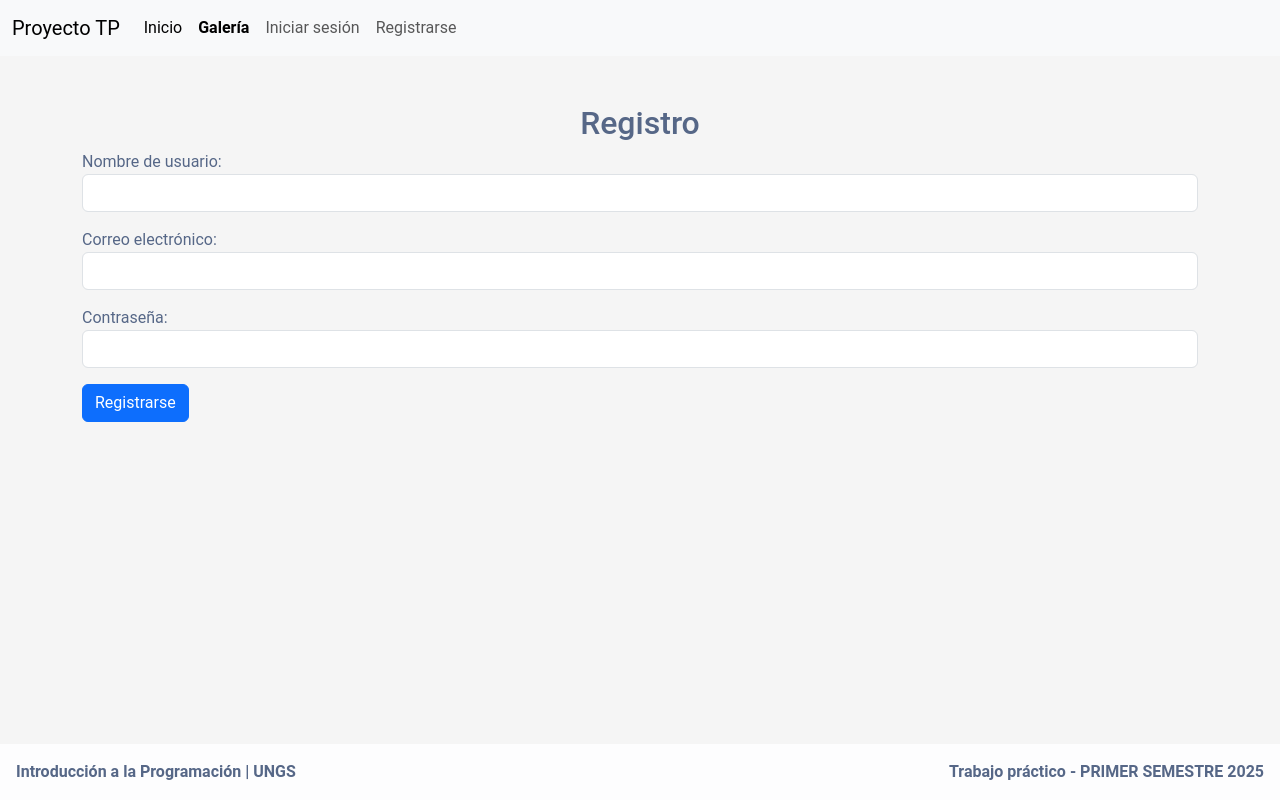
After one commit to kairayary/TP-POKEDEX, a Django app: page /register/ in a window 1280 px wide. The commit adds this page. Run offline with Django 5.2, Linux system fonts and the light colour scheme; some libraries are stand-ins or nearby versions.

Commit message:
Desarrollo de la lógica y funcionabilidad del registro de usuario, creación función register, ruta y html

```diff
--- a/app/templates/header.html
+++ b/app/templates/header.html
@@ -34,9 +34,13 @@
                         <a class="nav-link" href="{% url 'exit' %}">Salir</a> {% else %}
                         <a class="nav-link" href="{% url 'login' %}">Iniciar sesión</a> {% endif %}
                     </li>
+                    {% if not request.user.is_authenticated %}
+                    <li class="nav-item">
+                    <a class="nav-link" href="{% url 'register' %}">Registrarse</a>
+                     </li>
+                    {% endif %}
+
                 </ul>
-
-
             </div>
         </div>
     </nav>
--- /dev/null
+++ b/app/templates/register.html
@@ -0,0 +1,26 @@
+
+{% extends 'header.html' %}
+{% block content %}
+<div class="container mt-5">
+    <h2 class="text-center">Registro</h2>
+    {% if error %}
+        <div class="alert alert-danger">{{ error }}</div>
+    {% endif %}
+    <form method="post">
+        {% csrf_token %}
+        <div class="mb-3">
+            <label>Nombre de usuario:</label>
+            <input type="text" name="username" class="form-control" required>
+        </div>
+        <div class="mb-3">
+            <label>Correo electrónico:</label>
+            <input type="email" name="email" class="form-control" required>
+        </div>
+        <div class="mb-3">
+            <label>Contraseña:</label>
+            <input type="password" name="password" class="form-control" required>
+        </div>
+        <button type="submit" class="btn btn-primary">Registrarse</button>
+    </form>
+</div>
+{% endblock %}
--- a/app/urls.py
+++ b/app/urls.py
@@ -13,6 +13,7 @@ urlpatterns = [
     path('favourites/', views.getAllFavouritesByUser, name='favoritos'),
     path('favourites/add/', views.saveFavourite, name='agregar-favorito'),
     path('favourites/delete/', views.deleteFavourite, name='borrar-favorito'),
+    path('register/', views.register, name='register'),
 
     path('exit/', views.exit, name='exit'),
 ]
--- a/app/views.py
+++ b/app/views.py
@@ -4,6 +4,7 @@ from django.shortcuts import redirect, render
 from .layers.services import services
 from django.contrib.auth.decorators import login_required
 from django.contrib.auth import logout
+from django.contrib.auth.models import User
 
 def index_page(request):
     return render(request, 'index.html')
@@ -47,6 +48,7 @@ def search(request):
 
     # Si por algún motivo entraron con GET, redirigimos a home
     return redirect('home')
+
 # función utilizada para filtrar por el tipo del Pokemon
 def filter_by_type(request):
     type = request.POST.get('type', '').strip()
@@ -58,6 +60,25 @@ def filter_by_type(request):
         return render(request, 'home.html', { 'images': images, 'favourite_list': favourite_list })
     else:
         return redirect('home')
+
+# función para registrar nuevo usuario
+def register(request):
+    if request.method == 'POST':
+        username = request.POST['username']
+        email = request.POST['email']
+        password = request.POST['password']
+
+        # Verificamos si el usuario ya existe
+        if User.objects.filter(username=username).exists():
+            return render(request, 'register.html', {'error': 'Ese nombre de usuario ya está registrado.'})
+
+        # Creamos el nuevo usuario
+        user = User.objects.create_user(username=username, email=email, password=password)
+        user.save()
+
+        return redirect('login')
+
+    return render(request, 'register.html')
 
 # Estas funciones se usan cuando el usuario está logueado en la aplicación.
 @login_required
```
